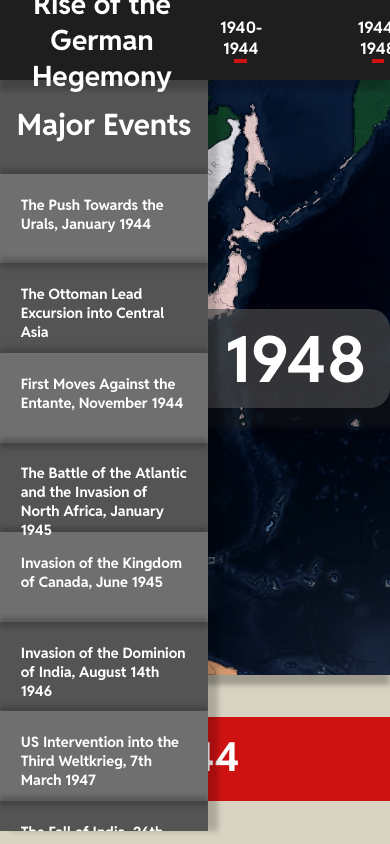
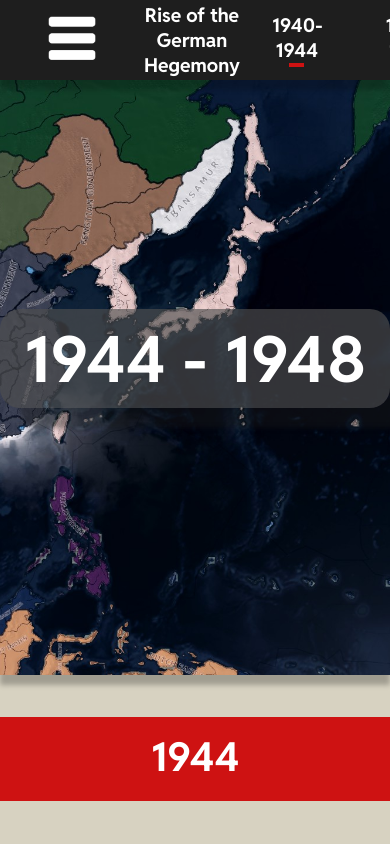
Before and after one commit to jackie-png/Alternate-History-Website---CSS-HTML-React-Project, a React (Vite) app: page /1944-1948 in a window 390 px wide. Shown: the top 844 px of the page. Built offline with nearby package versions, Linux system fonts and the light colour scheme.

Commit message:
Made the sidebar collapsable by pressing the sidebar button on the header

```diff
--- a/src/App.jsx
+++ b/src/App.jsx
@@ -6,9 +6,17 @@ import Hist1944 from "./pages/Hist1944"
 import Hist1948 from "./pages/Hist1948"
 import Treaties from "./pages/Treaties"
 import "./styles.css"
+import { createContext, useContext, useState } from "react"
+
+
+export const sidebarContext = createContext();
+
+
 function App() {
+  let [sidebarOut, setSidebarOut] = useState(false);
   return (
     <>
+      <sidebarContext.Provider value = {{sidebarOut, setSidebarOut}}>
         <BrowserRouter>
           <Routes>
             <Route index element={<Homepage/>}/>
@@ -20,7 +28,9 @@ function App() {
             <Route path="/Peace-Treaties" element={<Treaties/>}/>
           </Routes>
         </BrowserRouter>
+      </sidebarContext.Provider>
     </>
+
   )
 }
 
--- a/src/CSS-files/Header.module.css
+++ b/src/CSS-files/Header.module.css
@@ -26,6 +26,8 @@
     text-align: center;
     color: white;
     box-shadow: 0px 10px 5px rgba(0, 0, 0, 0.196);
+    overflow: auto;
+    scrollbar-width: none;
 }
 
 
@@ -78,8 +80,35 @@
     width: 33%;
 }
 
-@media screen and (max-width:800px){
+@media screen and (max-width:1045px){
+    .header_h1{
+        font-size: 1.2rem;
+    }
     .header_h2{
-        font-size: 1em;
+        font-size: 1.2rem;
+    }
+    .header_h2_link{
+        margin: 2em;
     }
 }
+
+.sidebarButton{
+    background-image: url("../treatyImages/three-bars-icon-6.jpg");
+    background-size: cover;
+    background-position: center;
+    background-color: rgba(0, 0, 0, 0);
+    min-width: 5em;
+    height: 4em;
+    border: none;
+    cursor: pointer;
+    border-radius: 10px;
+    margin-left: 2em;
+}
+
+.sidebarButton:hover{
+    background-color: rgba(50, 50, 50, 0.81);
+}
+
+.sidebarButton:active{
+    background-color: rgb(14, 14, 14);
+}
--- a/src/CSS-files/Sidebar.module.css
+++ b/src/CSS-files/Sidebar.module.css
@@ -8,6 +8,8 @@
     color: white;
     overflow-y: scroll;
     box-shadow: 10px 0px 5px rgba(0, 0, 0, 0.196);
+    scrollbar-width: none;
+    border-right:1px solid black;
 }
 
 
@@ -43,3 +45,14 @@
 #odd_element_index{
     background: rgb(112, 111, 111);
 }
+
+
+#sidebar_Out{
+    left: -100%;
+    transition: left 0.40s;
+}
+
+#sidebar_In{
+    left:0%;
+    transition: left 0.2s;
+}
--- a/src/components/Header.jsx
+++ b/src/components/Header.jsx
@@ -1,8 +1,13 @@
-import { useNavigate } from "react-router-dom";
+import { useNavigate } from "react-router-dom"
 import headerStyle from "../CSS-files/Header.module.css"
+import { useState } from "react"
+import sidebarContext from "../App.jsx"
+import Sidebar from "./Sidebar.jsx"
 
-export default function Header(){
+export default function Header(props){
     let navigate = useNavigate();
+    let [sidebarOut, setSidebarOut] = useState(false);
+
 
     function handleClick(toWhere){
         switch (parseInt(toWhere)) {
@@ -43,7 +48,13 @@ export default function Header(){
         }
     }
     return (
-        <div id = {headerStyle.page_header} className={headerStyle.home_Header}>
+        <>
+            <div id = {headerStyle.page_header} className={headerStyle.home_Header}>
+                <div className={headerStyle.sidebarButton} onClick={() => {
+                    setSidebarOut(prev => {
+                        return !prev
+                    })
+                }}></div>
                 <div id = {headerStyle.page_header_h1} className={headerStyle.header_h1_Container} onClick={() => handleClick(1)}>
                     <h1 className={headerStyle.header_h1}>Rise of the German Hegemony</h1>
                 </div>
@@ -67,5 +78,7 @@ export default function Header(){
                     </div>
                 </div>
             </div>
+            <Sidebar menu= {props.sidebarMenu} barOut = {sidebarOut}/>
+        </>
     );
 }
--- a/src/components/Sidebar.jsx
+++ b/src/components/Sidebar.jsx
@@ -1,5 +1,6 @@
 import sidebarStyle from "../CSS-files/Sidebar.module.css"
 import headerStyle from "../CSS-files/Header.module.css"
+import { useState } from "react";
 
 
 function Sidebar(props){
@@ -11,7 +12,7 @@ function Sidebar(props){
     }
 
     return(
-    <div className={sidebarStyle.page_sidebar}>
+    <div id={props.barOut ? sidebarStyle.sidebar_In : sidebarStyle.sidebar_Out} className={sidebarStyle.page_sidebar}>
         <h3 className={sidebarStyle.sidebar_title}>Major Events</h3>
         {props.menu.map((element, index) => (
             index % 2 != 0 ? (
--- a/src/pages/Hist1940.jsx
+++ b/src/pages/Hist1940.jsx
@@ -3,6 +3,8 @@ import { useNavigate } from "react-router-dom";
 import Sidebar from "../components/Sidebar";
 import articleStyle from "../CSS-files/Article.module.css"
 import homepageStyle from "../CSS-files/Homepage.module.css"
+import { useEffect, useState } from "react";
+
 
 export default function Hist1940(){
 
@@ -89,11 +91,10 @@ export default function Hist1940(){
         navigate("/1936-1940");
     }
 
-         //   <Sidebar menu= {sidebarArr} />
 
     return (
         <div>
-            <Header/>
+            <Header sidebarMenu = {sidebarArr}/>
             <div id="link-1940" className="image-Container">
                 <div id ={articleStyle.section_top_title} className="imageText-Centered">
                     <h1>1940 - 1944</h1>
--- a/src/pages/Hist1944.jsx
+++ b/src/pages/Hist1944.jsx
@@ -55,8 +55,7 @@ export default function Hist1944(){
     }
     return (
         <div>
-            <Header/>
-            <Sidebar menu= {sidebarArr} />
+            <Header sidebarMenu = {sidebarArr}/>
 
             <div className={articleStyle.section_container}>
                 <div id="link-1944" className="image-Container">
--- a/src/pages/Hist1948.jsx
+++ b/src/pages/Hist1948.jsx
@@ -65,8 +65,7 @@ export default function Hist1948(){
     }
     return (
         <div>
-            <Header/>
-            <Sidebar menu= {sidebarArr}/>
+            <Header sidebarMenu = {sidebarArr}/>
             <div className={articleStyle.section_container}>
                 <div id="link-1948" className="image-Container">
                     <div id ={articleStyle.section_top_title} className="imageText-Centered">
--- a/src/pages/Treaties.jsx
+++ b/src/pages/Treaties.jsx
@@ -46,8 +46,7 @@ export default function Treaties(){
     ];
     return(
         <div>
-            <Header/>
-            <Sidebar menu= {sidebarArr} />
+            <Header sidebarMenu = {sidebarArr}/>
             <div className={articleStyle.section_container}>
                 <div id="link-peace" className="image-Container">
                     <div id ={articleStyle.section_top_title} className="imageText-Centered">
--- a/src/styles.css
+++ b/src/styles.css
@@ -11,6 +11,7 @@ html{
 body{
     scroll-behavior: smooth;
     background-color: rgb(215, 210, 193);
+    overflow-x: hidden;
 }
 
 @font-face {
```
Also changed, not shown: src/treatyImages/three-bars-icon-6.jpg (added). Lines whose indentation alone changed are shown as unchanged.
